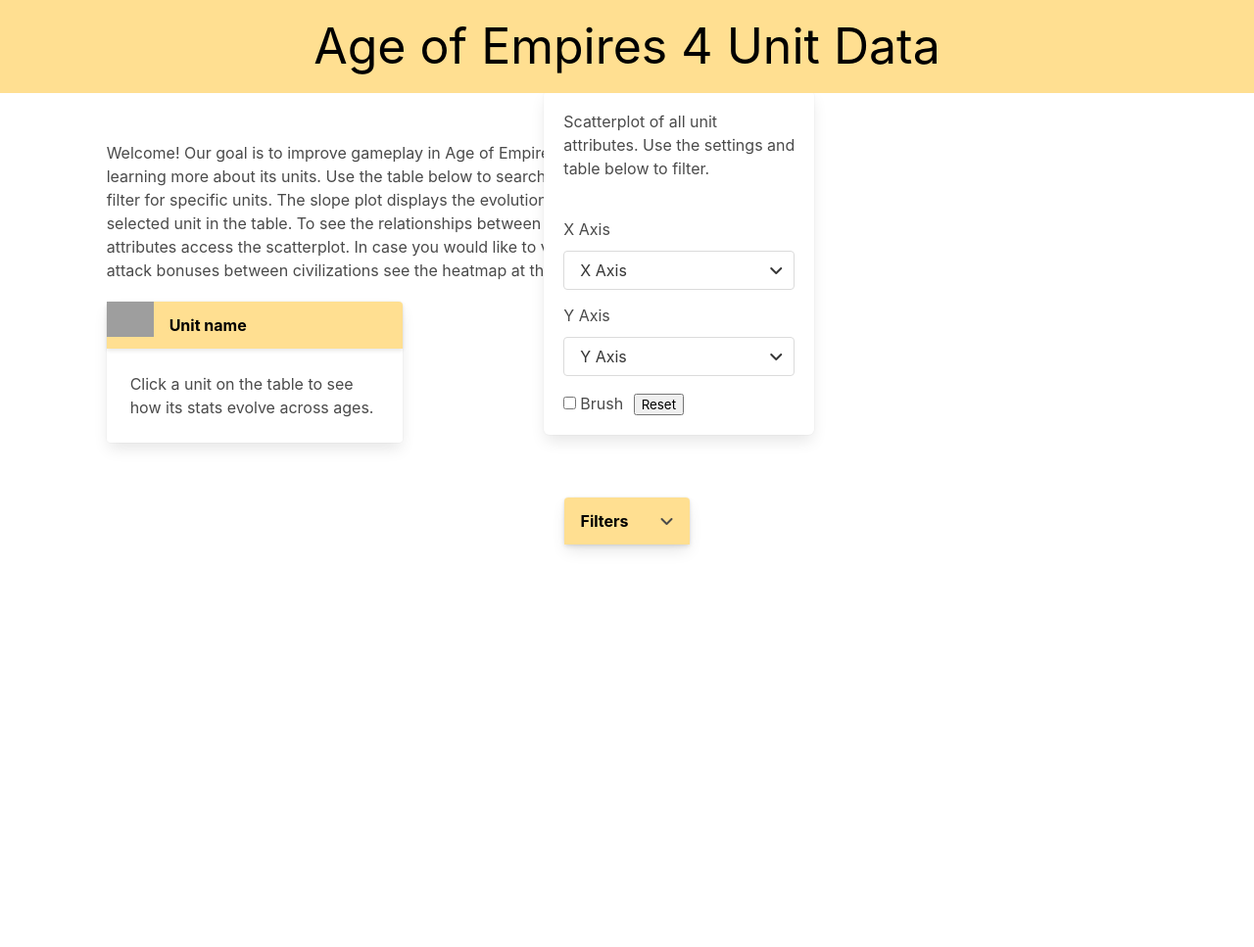
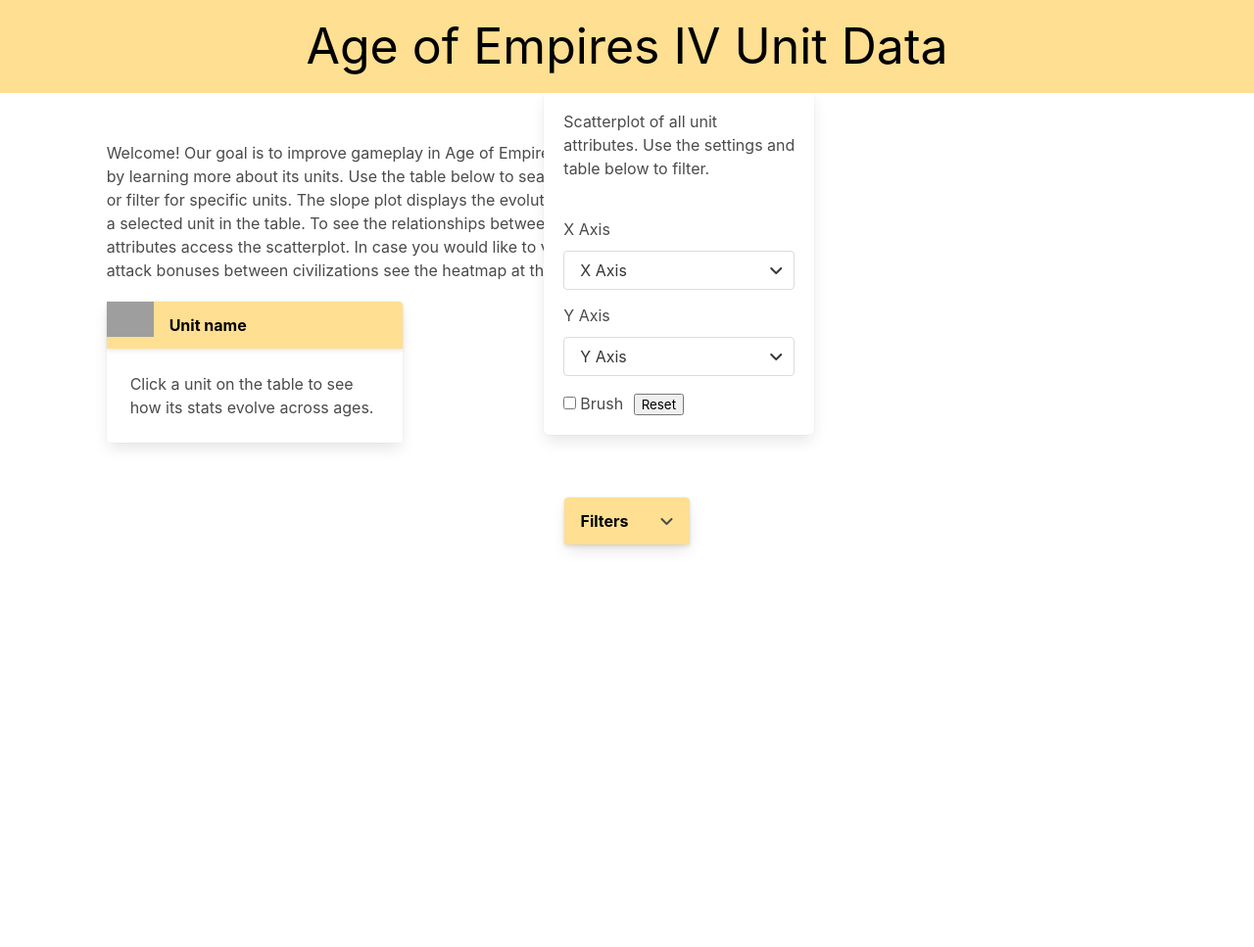
Before and after one commit to fayalalebrun/aoe4-unit-datavis, a website built with webpack: page src/index.html in a window 1280 px wide. Shown: the top 967 px of the page at 98% size. Built offline with nearby package versions, Linux system fonts and the light colour scheme; grey boxes are pictures that could not be loaded; files whose address does not match are found by name.

Commit message:
Clean up and keep consistency between names

```diff
--- a/src/heatmap.ts
+++ b/src/heatmap.ts
@@ -104,7 +104,7 @@
       letter.toUpperCase()
     );
   } else {
-    return "Man-At-Arms";
+    return "Man-at-Arms";
   }
 }
 
--- a/src/index.html
+++ b/src/index.html
@@ -2,7 +2,7 @@
 <html>
 	<div class="has-background-primary has-text-link" id="banner">
 		<div id="banner-content">
-			Age of Empires 4 Unit Data
+			Age of Empires IV Unit Data
 		</div>
 	</div>
 	<body>
@@ -10,7 +10,7 @@
 	    <div class="column is-1"></div>
 	    <div class="column is-3">
 		<div id="main-content">
-			Welcome! Our goal is to improve gameplay in Age of Empires 4 by learning more about its units. Use the table below to search for or filter for specific units. The slope plot displays the evolution for a selected unit in the table.
+			Welcome! Our goal is to improve gameplay in Age of Empires IV by learning more about its units. Use the table below to search for or filter for specific units. The slope plot displays the evolution for a selected unit in the table.
 			To see the relationships between unit attributes access the scatterplot. In case you would like to view attack bonuses between civilizations see the heatmap at the end.
 		</div>
 		<div class="card">
```
